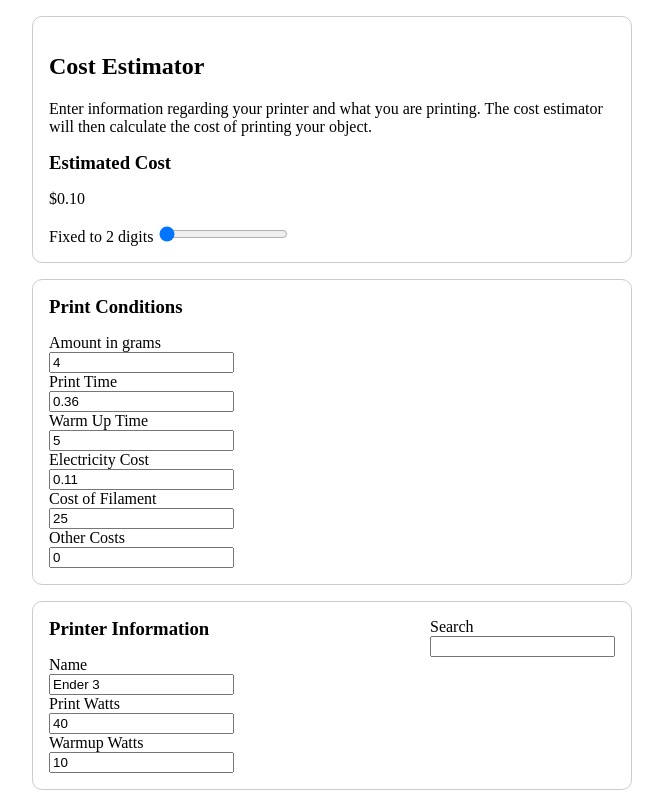
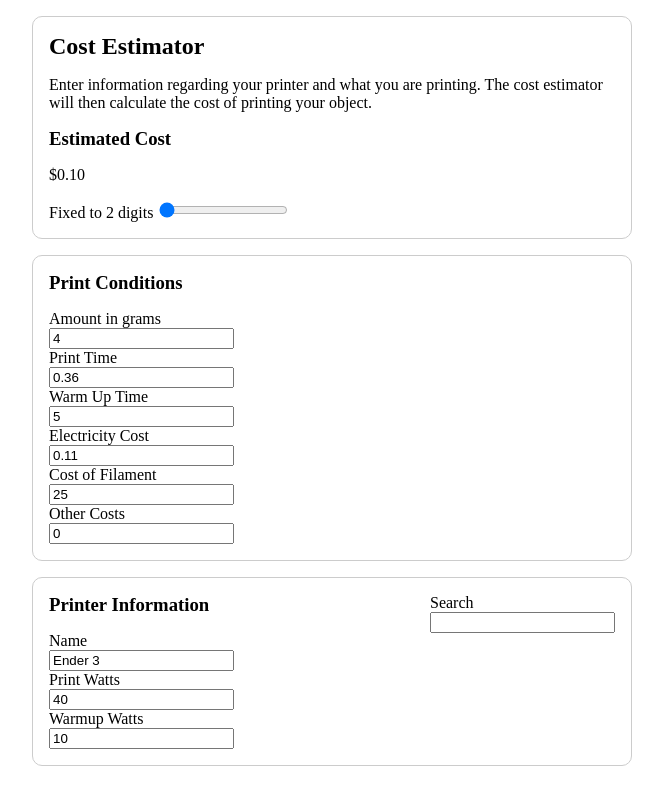
Before and after one commit to willuhmjs/printstimate, a SvelteKit app: page / in a window 1280 px wide. Shown: the whole page, without its empty margins (308-971 px from the left). Built offline with nearby package versions, Linux system fonts and the light colour scheme.

Commit message:
style: format

```diff
--- a/src/routes/+layout.svelte
+++ b/src/routes/+layout.svelte
@@ -1,6 +1,7 @@
 <slot />
+
 <style>
-    * {
-		box-sizing: border-box
+	* {
+		box-sizing: border-box;
 	}
 </style>
--- a/src/routes/+page.svelte
+++ b/src/routes/+page.svelte
@@ -25,8 +25,8 @@
 	<section>
 		<h1>Cost Estimator</h1>
 		<p>
-			Enter information regarding your printer and what you are printing. The cost estimator will then calculate the cost of printing your
-			object.
+			Enter information regarding your printer and what you are printing. The cost estimator will
+			then calculate the cost of printing your object.
 		</p>
 
 		<h3>Estimated Cost</h3>
@@ -122,9 +122,10 @@
 		justify-content: space-between;
 	}
 
-	h2,h2,h3 {
+	h1,
+	h2,
+	h3 {
 		margin: 0;
 		margin-bottom: 1rem;
-
 	}
 </style>
```
